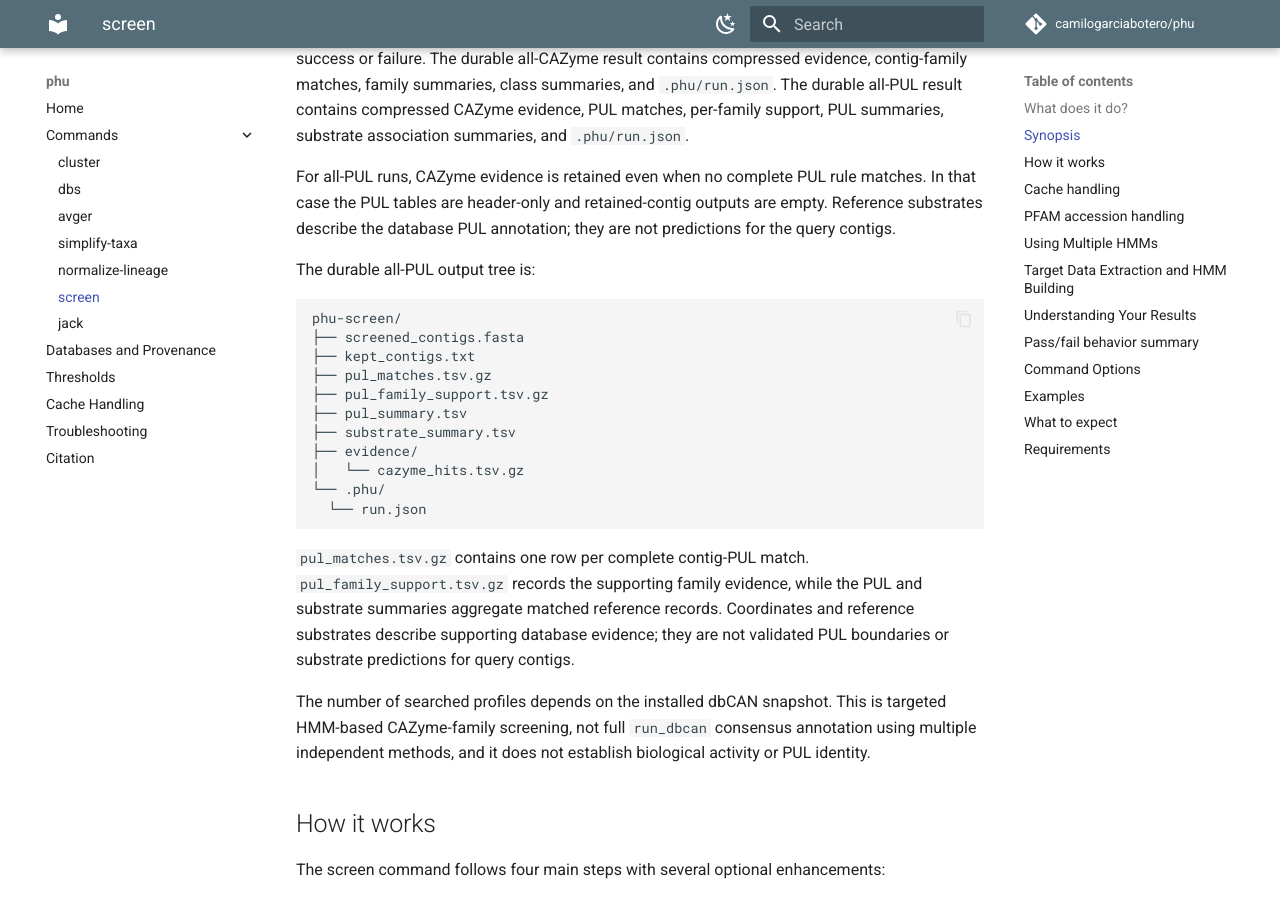
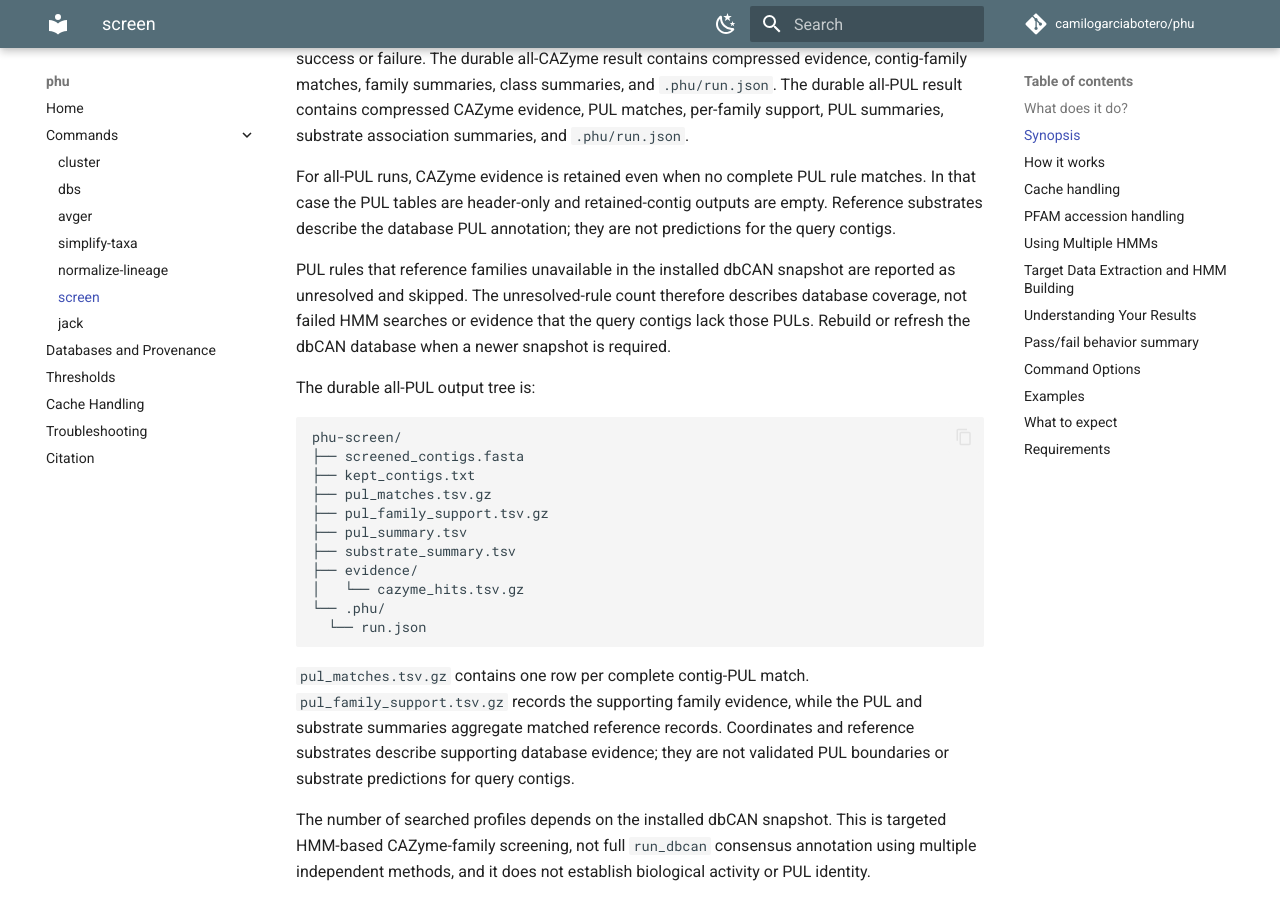
Before and after one commit to camilogarciabotero/phu, an MkDocs documentation site: the page built from docs/commands/screen.md, in a window 1280 px wide and 900 px high, scrolled down 2154 px. Built offline with MkDocs 1.6.1 and Material for MkDocs 9.7.7, drawn with Linux system fonts in a browser that asks for light colours; comment, search, counter and statistics services are not loaded.

Commit message:
Add clarification on PUL rules and database coverage in screen command documentation

```diff
--- a/docs/commands/screen.md
+++ b/docs/commands/screen.md
@@ -100,6 +100,12 @@ For all-PUL runs, CAZyme evidence is retained even when no complete PUL rule
 matches. In that case the PUL tables are header-only and retained-contig
 outputs are empty. Reference substrates describe the database PUL annotation;
 they are not predictions for the query contigs.
+
+PUL rules that reference families unavailable in the installed dbCAN snapshot
+are reported as unresolved and skipped. The unresolved-rule count therefore
+describes database coverage, not failed HMM searches or evidence that the query
+contigs lack those PULs. Rebuild or refresh the dbCAN database when a newer
+snapshot is required.
 
 The durable all-PUL output tree is:
 
```
